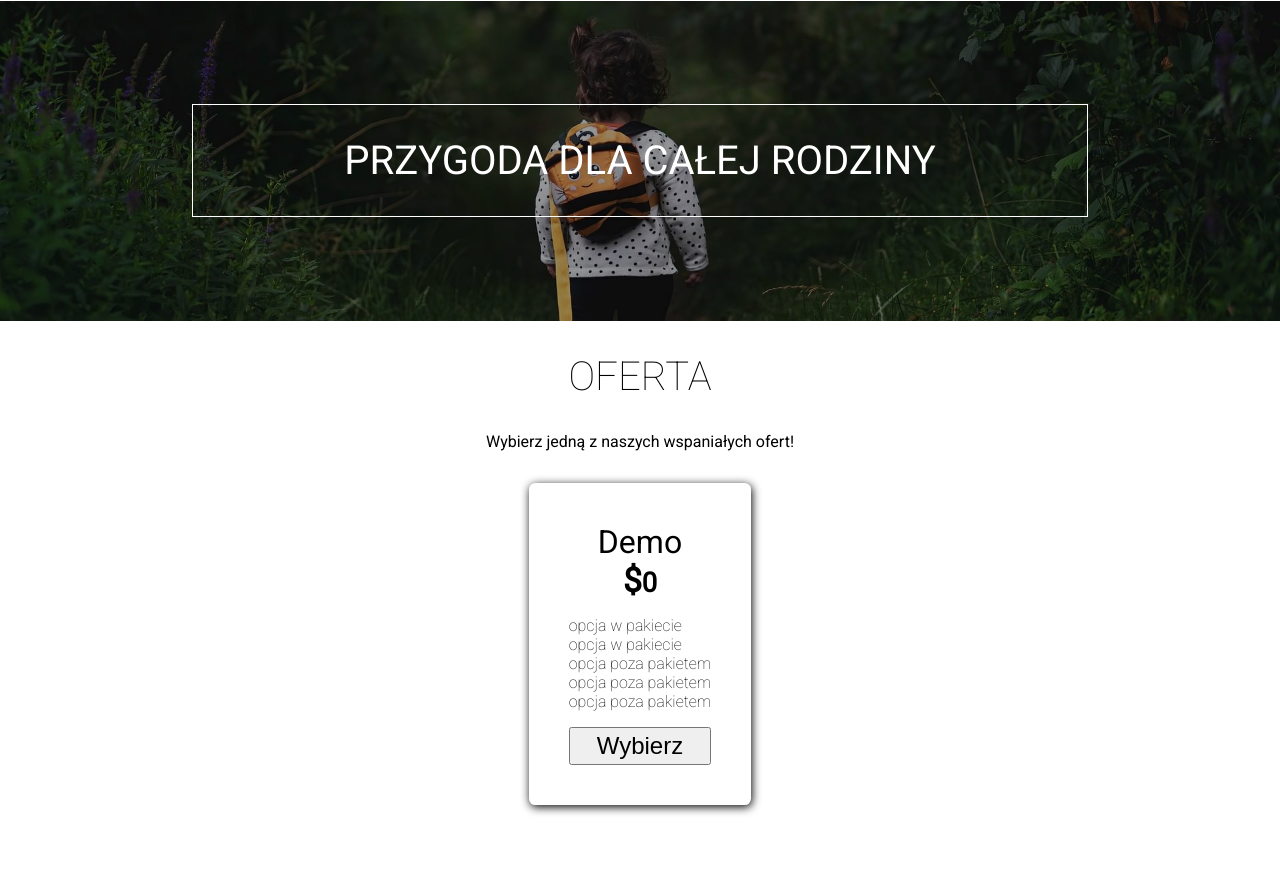
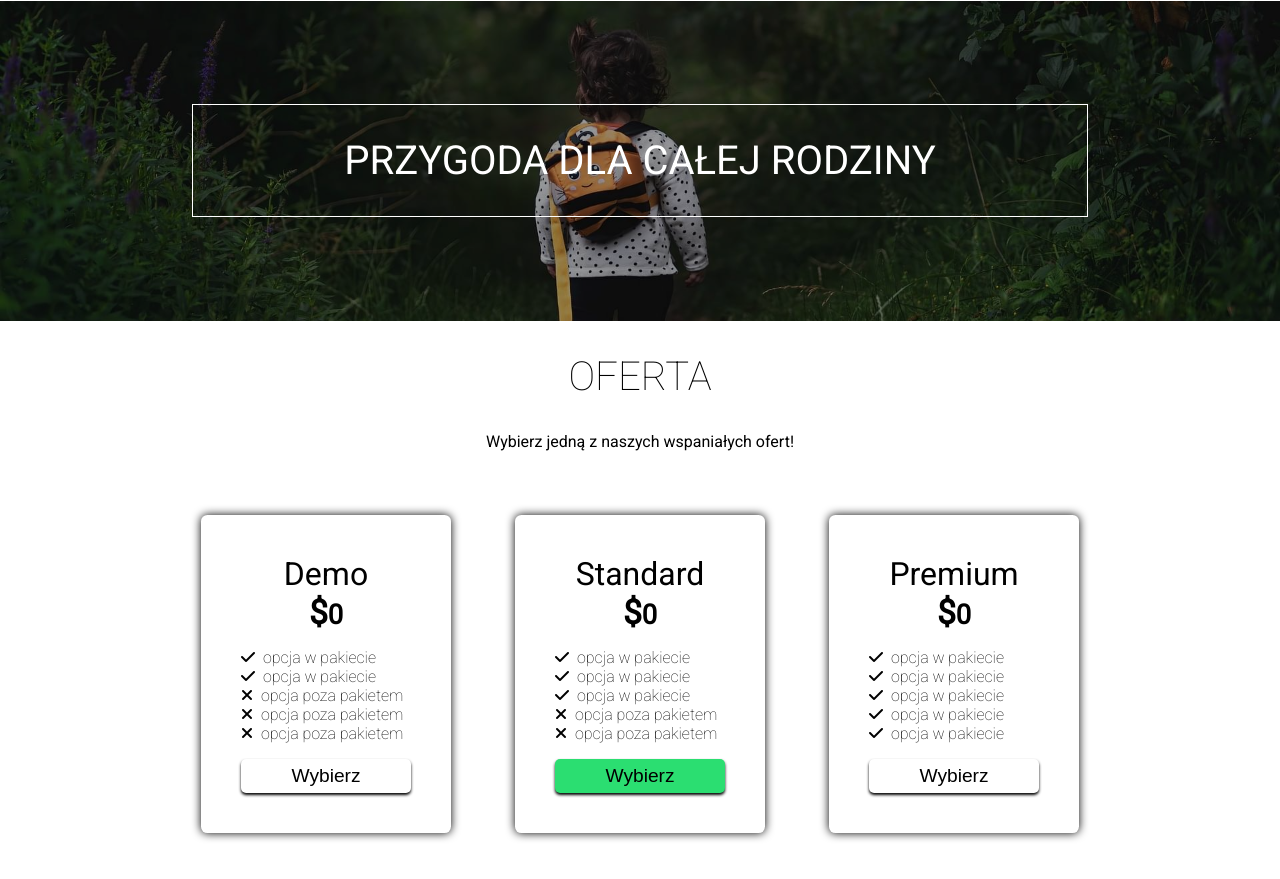
Before and after one commit to k4mlas/Forest, a website: page index.html in a window 1280 px wide. Shown: the part 1019-1898 px from the top of the page. Before the commit the page ends 1840 px from the top, so only its background shows below. Drawn offline with Linux system fonts and the light colour scheme.

Commit message:
section2

```diff
--- a/index.html
+++ b/index.html
@@ -91,22 +91,39 @@
                 <p class="offer__body__content__name">Demo</p>
                 <p class="offer__body__content__price"><span>$</span>0</p>
                 <ul class="offer__body__content__opctions">
-                    <li>opcja w pakiecie</li>
-                    <li>opcja w pakiecie</li>
-                    <li>opcja poza pakietem</li>
-                    <li>opcja poza pakietem</li>
-                    <li>opcja poza pakietem</li>
+                    <li><i class="fa-solid fa-check"></i>opcja w pakiecie</li>
+                    <li><i class="fa-solid fa-check"></i>opcja w pakiecie</li>
+                    <li><i class="fa-solid fa-xmark"></i>opcja poza pakietem</li>
+                    <li><i class="fa-solid fa-xmark"></i>opcja poza pakietem</li>
+                    <li><i class="fa-solid fa-xmark"></i>opcja poza pakietem</li>
+                </ul>
+                <button class="offer__body__content__btn">Wybierz</button>
+            </div>
+            <div class="offer__body__content">
+                <p class="offer__body__content__name">Standard</p>
+                <p class="offer__body__content__price"><span>$</span>0</p>
+                <ul class="offer__body__content__opctions">
+                    <li><i class="fa-solid fa-check"></i>opcja w pakiecie</li>
+                    <li><i class="fa-solid fa-check"></i>opcja w pakiecie</li>
+                    <li><i class="fa-solid fa-check"></i>opcja w pakiecie</li>
+                    <li><i class="fa-solid fa-xmark"></i>opcja poza pakietem</li>
+                    <li><i class="fa-solid fa-xmark"></i>opcja poza pakietem</li>
+                </ul>
+                <button class="offer__body__content__btn offer__body__content__btn--active">Wybierz</button>
+            </div>
+            <div class="offer__body__content">
+                <p class="offer__body__content__name">Premium</p>
+                <p class="offer__body__content__price"><span>$</span>0</p>
+                <ul class="offer__body__content__opctions">
+                    <li><i class="fa-solid fa-check"></i>opcja w pakiecie</li>
+                    <li><i class="fa-solid fa-check"></i>opcja w pakiecie</li>
+                    <li><i class="fa-solid fa-check"></i>opcja w pakiecie</li>
+                    <li><i class="fa-solid fa-check"></i>opcja w pakiecie</li>
+                    <li><i class="fa-solid fa-check"></i>opcja w pakiecie</li>
                 </ul>
                 <button class="offer__body__content__btn">Wybierz</button>
             </div>
         </div>
-
-
-
-
-
-
-
     </section>
 
 
--- a/src/sass/_colors.scss
+++ b/src/sass/_colors.scss
@@ -2,3 +2,4 @@ $hamburgerLine: rgb(0, 0, 0);
 $bacgroundNavMobile: rgb(255, 255, 255);
 $whiteMain: white;
 $blackMain: black;
+$activeBtn: rgb(43,222,113);
--- a/src/sass/style.scss
+++ b/src/sass/style.scss
@@ -213,15 +213,18 @@ body {
 	}
 	&__body{
 		display: flex;
-		flex-direction: column;
 		align-items: center;
+		justify-content: center;
+		flex-wrap: wrap;
 		margin: 1rem;
 		padding: 1rem;
 		&__content{
+			min-width: 250px;
 			background-color: colors.$whiteMain;
 			padding: 2.5rem;
+			margin: 2rem;
 			border-radius: .4rem;
-			box-shadow: 1px 2px 10px colors.$blackMain;
+			box-shadow: 0 0 10px colors.$blackMain;
 			&__name{
 				font-size: 2rem;
 				text-align: center;
@@ -240,13 +243,24 @@ body {
 				list-style: none;
 				font-size: 1rem;font-weight: lighter;
 				margin-bottom: 1rem;
+				i{
+					margin-right: .5rem;
+				}
 			}
 			&__btn{
 				width: 100%;
-				font-size: 1.5rem;
+				font-size: 1.2rem;
+				font-weight:lighter;
 				text-align: center;
-				padding: .2rem;
+				padding: .4rem;
+				border: none;
+				background: none;
+				box-shadow: 0 2px 3px colors.$blackMain;
+				border-radius: 5px;
 				cursor: pointer;
+				&--active{
+					background-color: colors.$activeBtn;
+				}
 			}
 		}
 	}
```
Also changed, not shown: dist/css/style.min.css, 1 other file.
